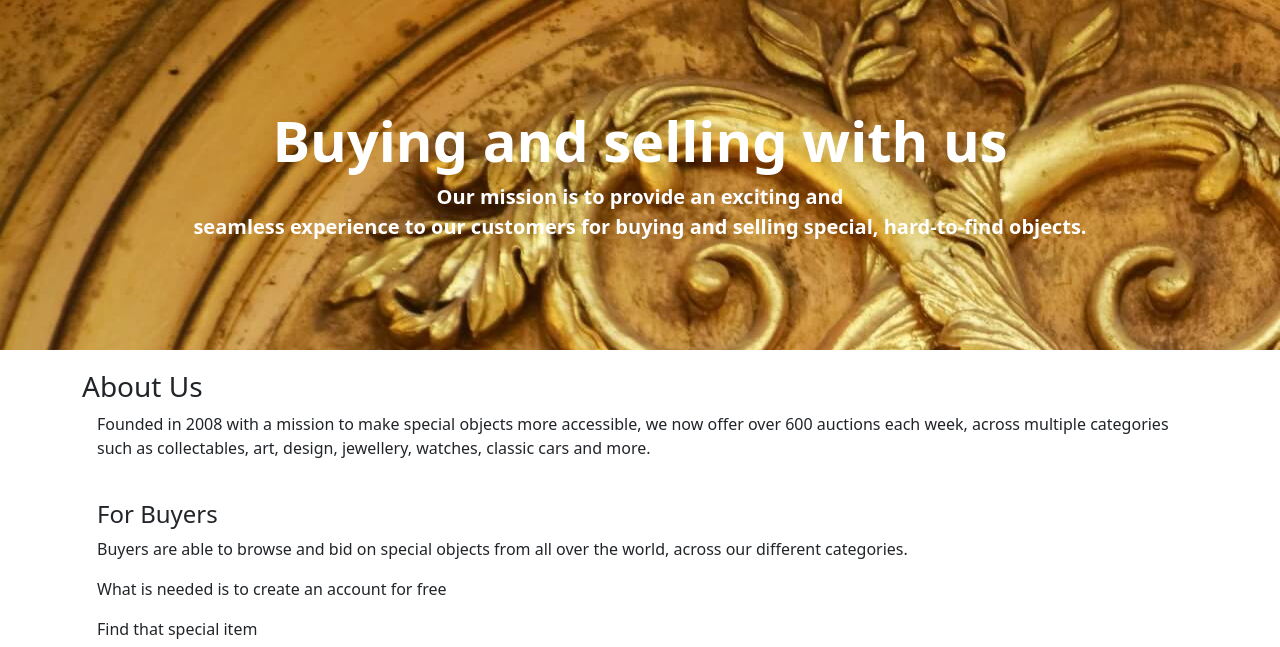
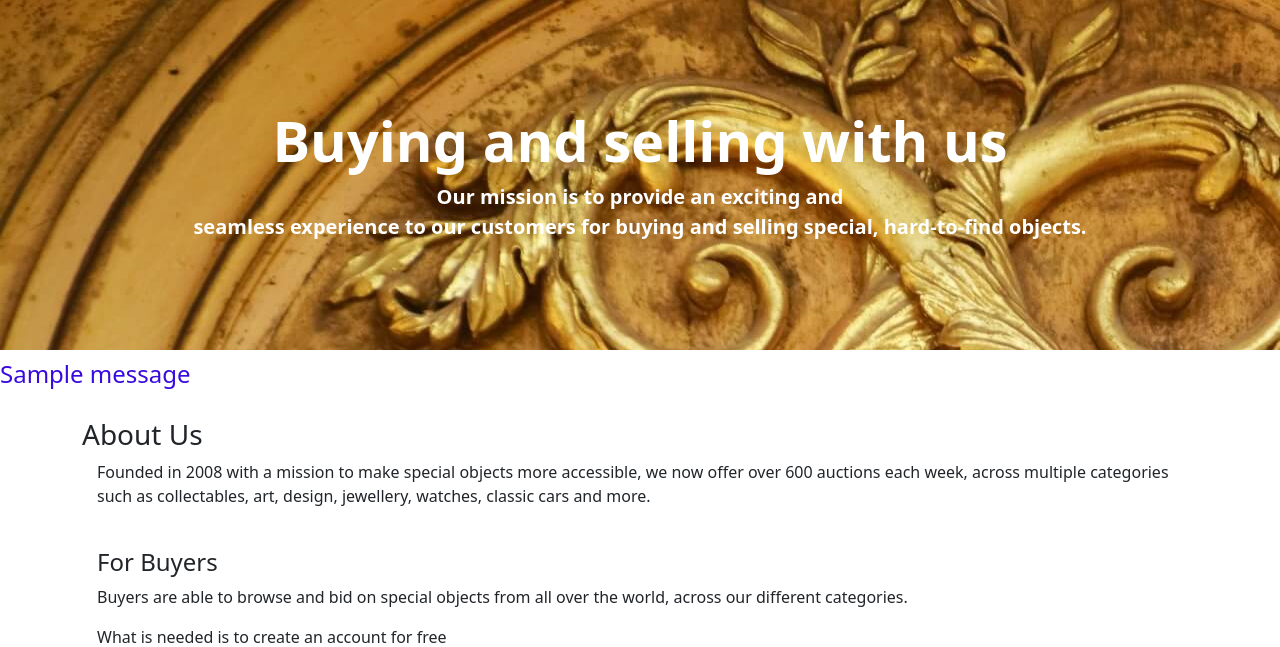
Before and after one commit to Gloria-21/weird_and_wonderful, a Flask app: page /about in a window 1280 px wide. Shown: the part 181-828 px from the top of the page. Run offline with Flask 2, Linux system fonts and the light colour scheme; one stand-in notice (Sample message) is shown; some libraries are stand-ins or nearby versions.

Commit message:
Fix flash messages on base.hmtl

```diff
--- a/app.py
+++ b/app.py
@@ -142,4 +142,4 @@ def create(lot):
 if __name__ == "__main__":
     app.run(host=os.environ.get("IP"),
             port=int(os.environ.get("PORT")),
-            debug=False)
+            debug=True)
--- a/templates/base.html
+++ b/templates/base.html
@@ -75,12 +75,12 @@
             </div>
         </div>
     </header>
-    <!-- Section-->
 
+    <!--Flash messages -->
     <div>
         {% with messages = get_flashed_messages() %}
         {% if messages %}
-        {% for messages in messages %}
+        {% for message in messages %}
         <div class="row flashes">
             <h4 class="center-align">{{ message }}</h4>
         </div>
```
